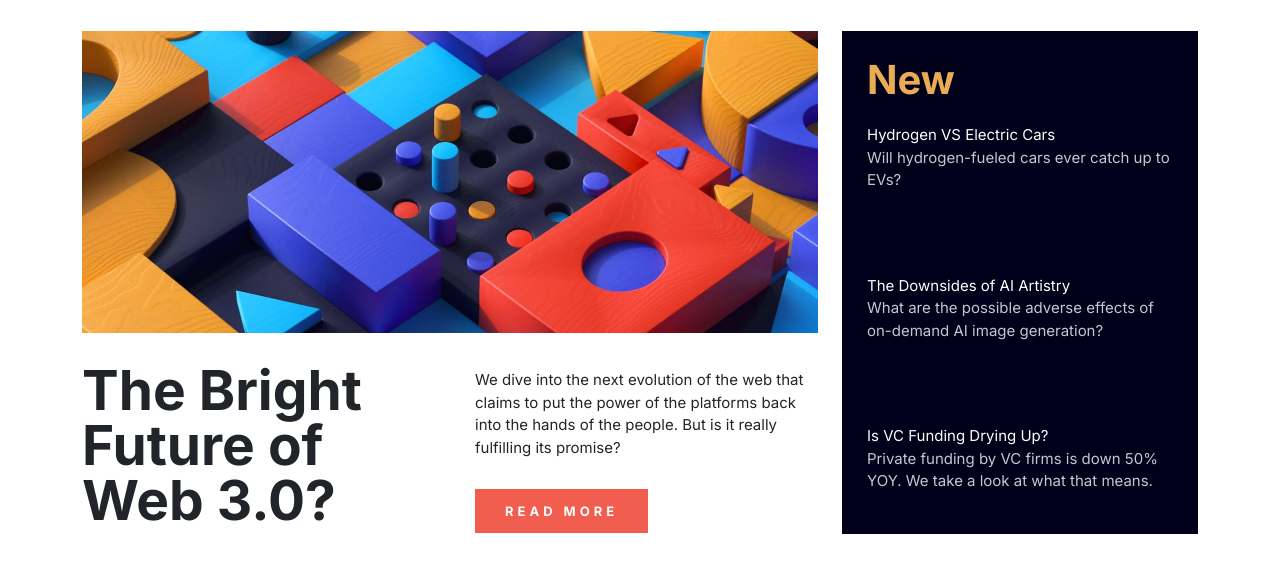
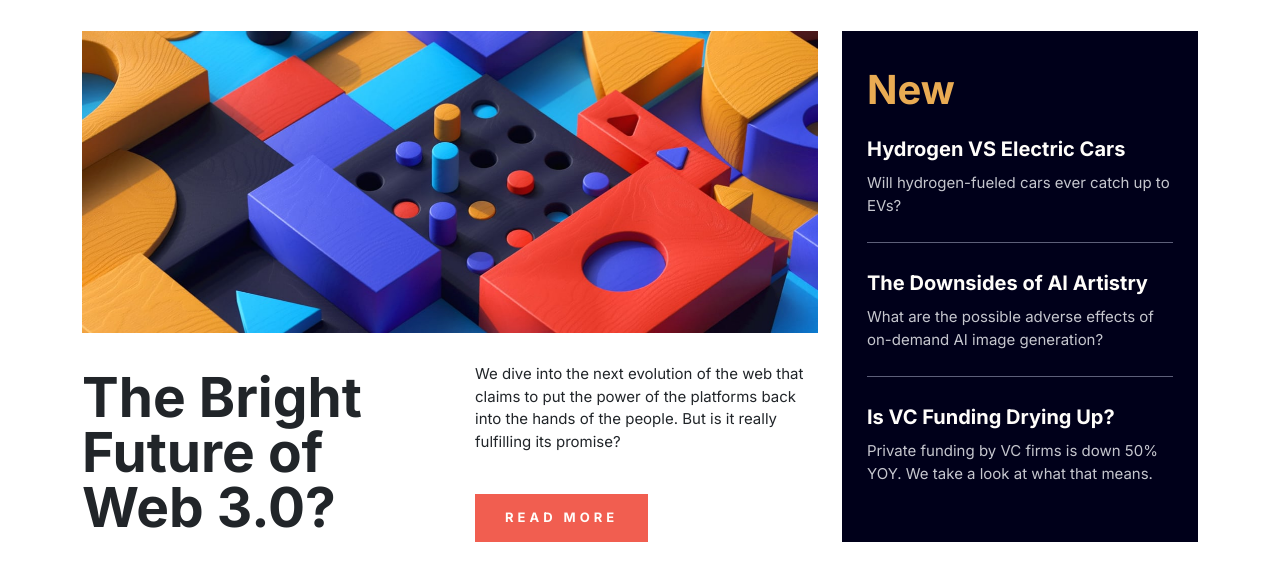
Before and after one commit to mehmetbacik/news-homepage, a plain HTML site: page index.html in a window 1280 px wide. Shown: the part 140-721 px from the top of the page. Drawn offline with Linux system fonts and the light colour scheme.

Commit message:
Update
Updated for style.

```diff
--- a/assets/scss/styles.scss
+++ b/assets/scss/styles.scss
@@ -65,6 +65,7 @@ html {
                             padding-bottom: 25px;
                         }
                         a {
+                            button {
                                 background-color: $soft-red;
                                 color: $off-white;
                                 text-decoration: none;
@@ -73,8 +74,11 @@ html {
                                 letter-spacing: 4px;
                                 font-weight: 700;
                                 font-size: 13px;
+                                border: none;
+                                outline: none;
                                 &:hover {
                                     background-color: $very-dark-blue;
+                                }
                             }
                         }
                     }
@@ -90,18 +94,31 @@ html {
                         h1 {
                             color: $soft-orange;
                             font-weight: 700;
+                            margin-top: 10px;
                         }
                     }
                     .newsbar-item {
                         @include d-flex;
                         flex-direction: column;
-                        gap: 67px;
                         .newsbar-item-content {
                             span {
                                 color: $off-white;
+                                font-weight: 700;
+                                font-size: 20px;
                             }
                             p {
                                 color: $grayish-blue;
+                                margin-top: 8px;
+                                margin-bottom: 25px;
+                                border-bottom: solid 1px $dark-grayish-blue;
+                                padding-bottom: 25px;
+                            }
+                            &:last-child {
+                                p {
+                                    border-bottom: none;
+                                    margin-bottom: 0;
+                                    padding-bottom: 0;
+                                }
                             }
                         }
                     }
--- a/index.html
+++ b/index.html
@@ -69,7 +69,9 @@
                                         into the hands of the people.
                                         But is it really fulfilling its promise?
                                     </p>
-                                    <a href="#">Read more</a>
+                                    <a href="#">
+                                        <button>Read more</button>
+                                    </a>
                                 </div>
                             </div>
                         </div>
```
Also changed, not shown: assets/css/styles.css, 1 other file. Lines whose indentation alone changed are shown as unchanged.
